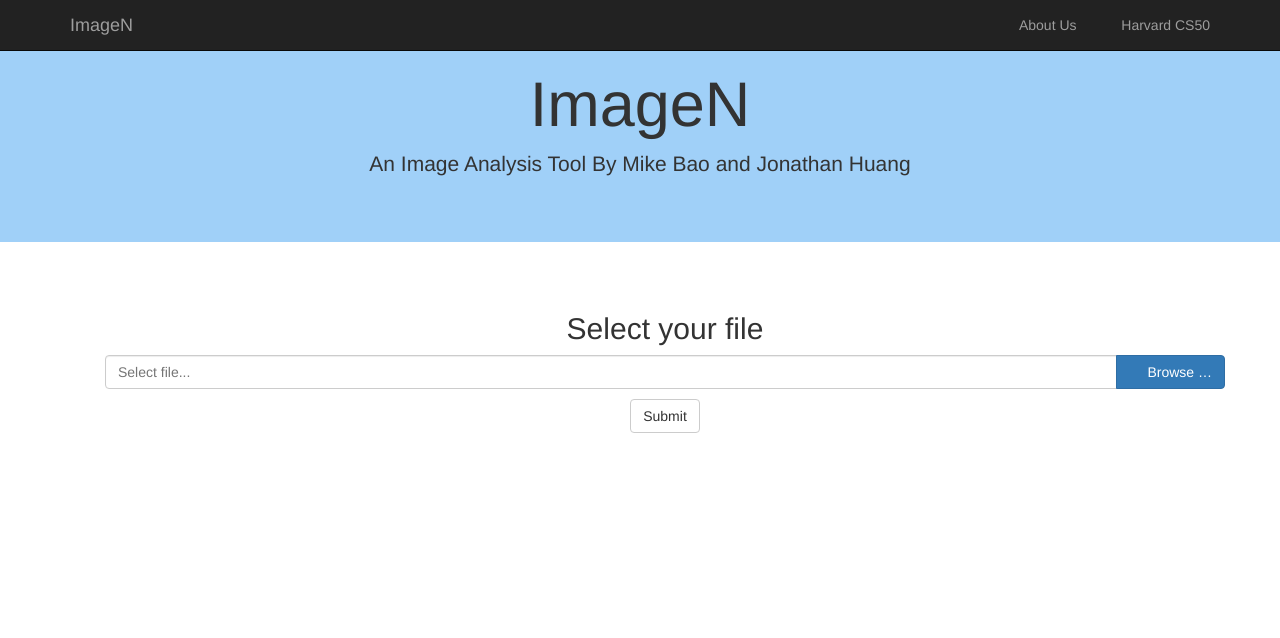
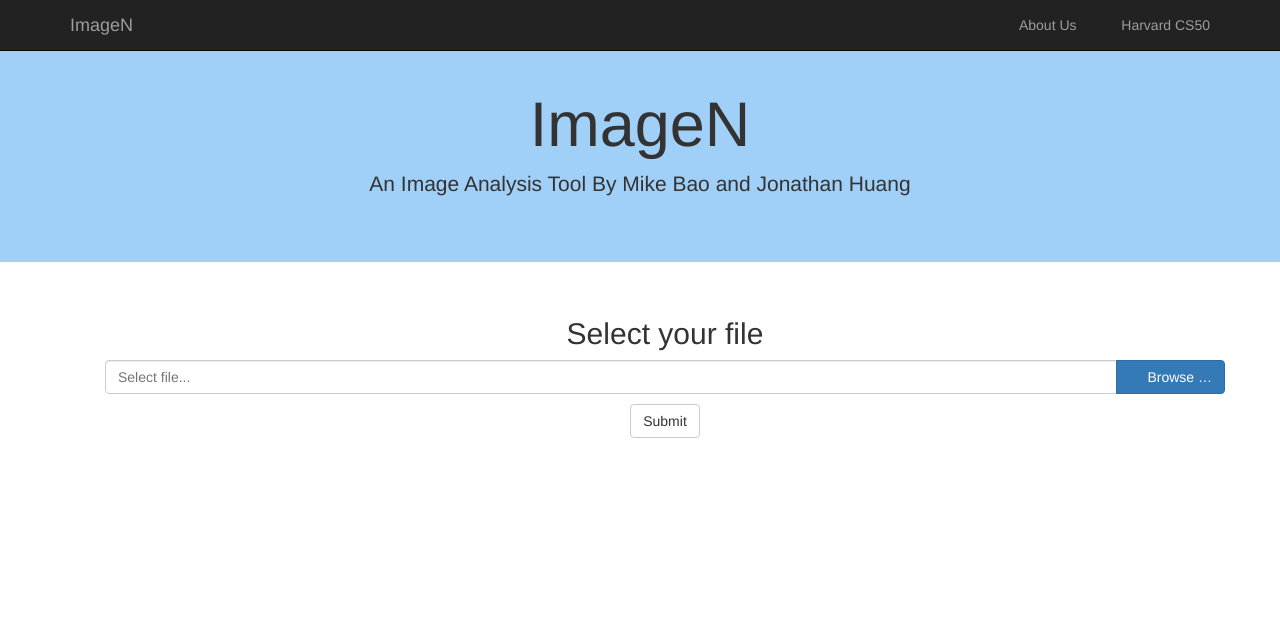
Before and after one commit to MikeBao99/ImageN, a Flask app: page / in a window 1280 px wide. Shown: the top 638 px of the page. Run offline with Flask 2, Linux system fonts and the light colour scheme; some libraries are stand-ins or nearby versions; some web fonts are replaced.

Commit message:
Update base.html

```diff
--- a/app/templates/base.html
+++ b/app/templates/base.html
@@ -66,7 +66,7 @@
             </div>
 
 	  {% endblock %}
-		<div class="jumbotron jumbotron-fluid" style="padding-top: 50px !important">
+		<div class="jumbotron jumbotron-fluid" style="padding-top: 70px !important">
 		  <div class="container text-center">
 		    <h1 class="display-3">ImageN</h1>
 		    <p class="lead">An Image Analysis Tool By Mike Bao and Jonathan Huang</p>
@@ -76,7 +76,7 @@
                 <div class="row row-offcanvas row-offcanvas-left">
 
 
-                    <div class="col-sm" style="padding-top: 20px; padding-left: 50px">
+                    <div class="col-sm" style="padding-top: 5px; padding-left: 50px">
                         {% block content %}
                         {% endblock %}
                     </div>
```
